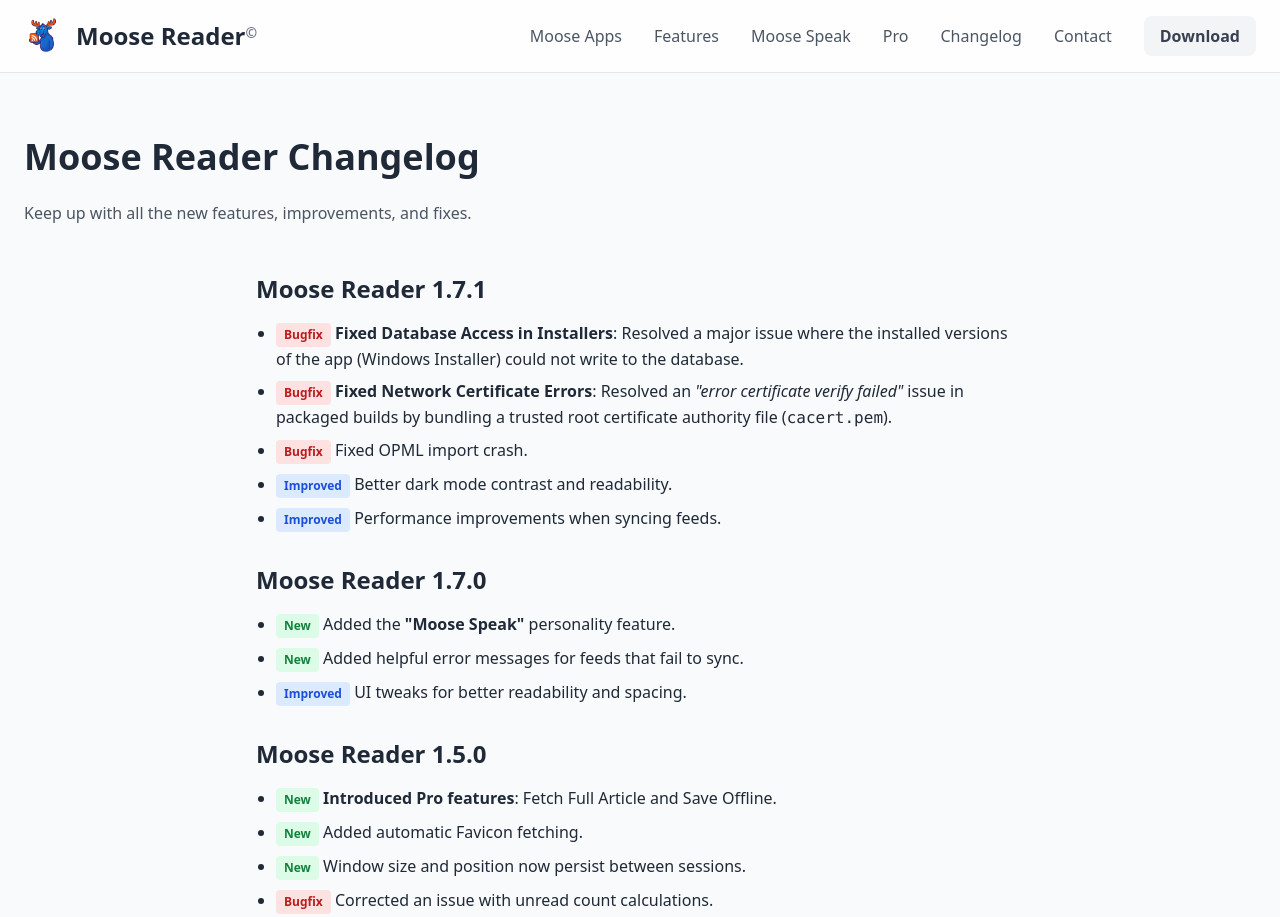
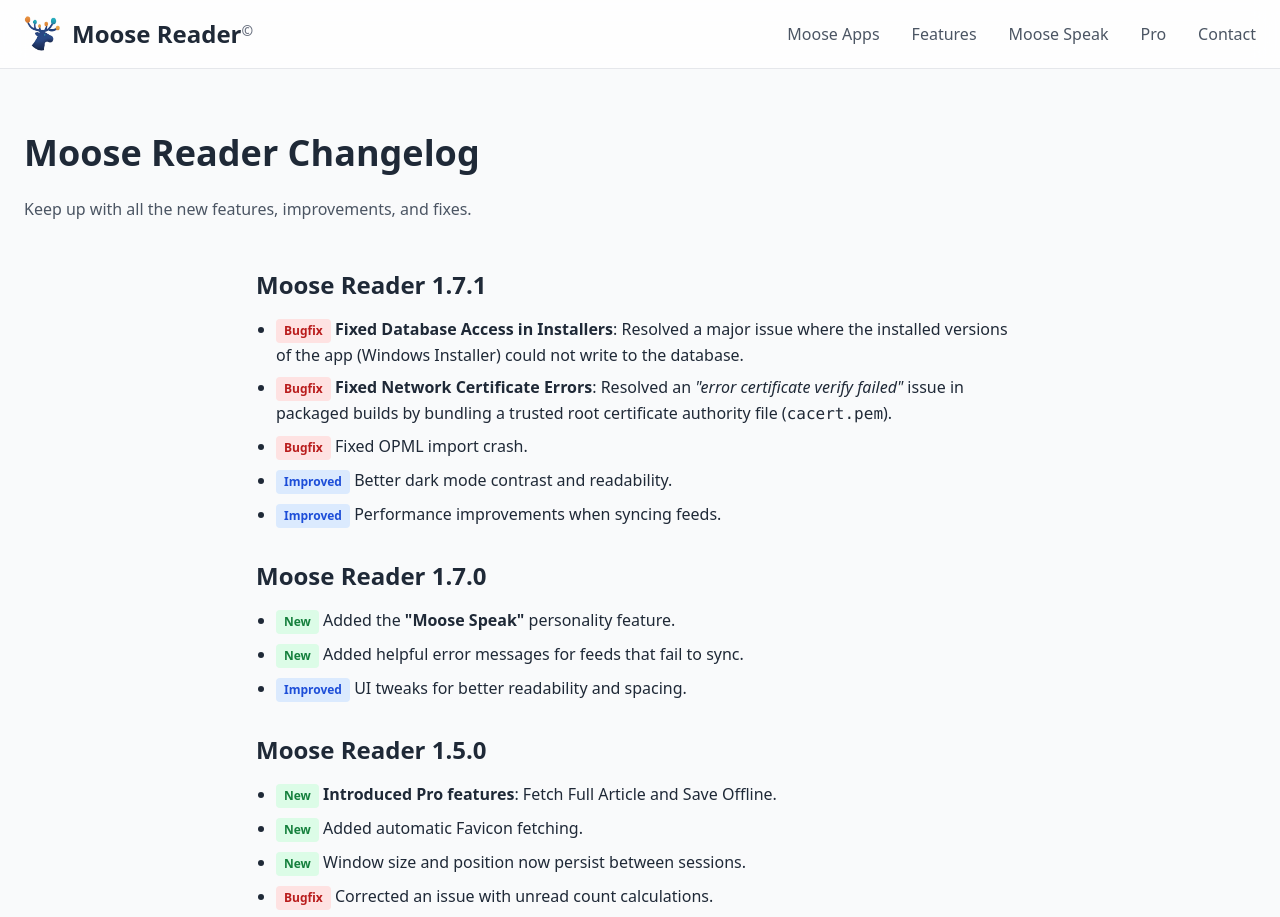
Before and after one commit to vplsh7/vplsh7.github.io, an Astro site: page /moose-reader-changelog in a window 1280 px wide. Shown: the top 917 px of the page. Built offline with nearby package versions, Linux system fonts and the light colour scheme; Astro itself is replaced by a stand-in of ours.

Commit message:
Update moose-reader-changelog.astro

```diff
--- a/src/pages/moose-reader-changelog.astro
+++ b/src/pages/moose-reader-changelog.astro
@@ -1,34 +1,33 @@
 ---
-import ReaderChangelog100 from "../content/changelog/reader/reader-1.0.0.astro";
-import ReaderChangelog150 from "../content/changelog/reader/reader-1.5.0.astro";
 import ReaderChangelog170 from "../content/changelog/reader/reader-1.7.0.astro";
 import ReaderChangelog171 from "../content/changelog/reader/reader-1.7.1.astro";
+import ReaderChangelog150 from "../content/changelog/reader/reader-1.5.0.astro";
+import ReaderChangelog100 from "../content/changelog/reader/reader-1.0.0.astro";
 ---
 
 <html lang="en">
   <head>
     <meta charset="UTF-8" />
     <title>Moose Reader Changelog</title>
-    <link rel="icon" type="image/png" href="/images/logo_reader.png" />
+    <link rel="icon" type="image/png" href="/images/logo.png" />
   </head>
+  <body class="bg-gray-50 text-gray-800 font-inter">
 
-	<!-- Header -->
+    <!-- ✅ Responsive Header -->
     <header class="bg-white/80 backdrop-blur-md sticky top-0 z-50 border-b border-gray-200">
       <div class="container mx-auto px-6 py-4 flex justify-between items-center">
         <div class="flex items-center space-x-3">
-	        <img src="/images/logo_reader.png" alt="Moose Reader Logo" class="h-10 w-10">
-	        <span class="text-2xl font-bold text-gray-800">
-	          Moose Reader<sup class="text-sm text-gray-500">&copy;</sup>
-	        </span>
+          <img src="/images/logo.png" alt="Moose Reader Logo" class="h-9 w-9" />
+          <span class="text-2xl font-bold text-gray-800">Moose Reader<sup class="text-sm text-gray-500">&copy;</sup></span>
         </div>
+
+        <!-- Desktop Nav -->
         <nav class="hidden md:flex items-center space-x-8">
           <a href="/index" class="text-gray-600 hover:text-moose-blue transition">Moose Apps</a>
-	        <a href="/moose-reader#features" class="text-gray-600 hover:text-moose-blue transition">Features</a>
-	        <a href="/moose-reader#moose-speak" class="text-gray-600 hover:text-moose-blue transition">Moose Speak</a>
-	        <a href="/moose-reader#pro" class="text-gray-600 hover:text-moose-blue transition">Pro</a>
-	        <a href="/moose-reader#changelog" class="text-gray-600 hover:text-moose-blue transition">Changelog</a>
-	        <a href="/moose-reader#contact" class="text-gray-600 hover:text-moose-blue transition">Contact</a>
-	        <a href="https://apps.microsoft.com/detail/9N2J8SGB10TJ" target="_blank" class="bg-gray-100 hover:bg-gray-200 text-gray-700 font-semibold py-2 px-4 rounded-lg transition">Download</a>
+          <a href="/moose-reader/#features" class="text-gray-600 hover:text-moose-blue transition">Features</a>
+          <a href="/moose-reader/#moose-speak" class="text-gray-600 hover:text-moose-blue transition">Moose Speak</a>
+          <a href="/moose-reader/#pro" class="text-gray-600 hover:text-moose-blue transition">Pro</a>
+          <a href="/moose-reader/#contact" class="text-gray-600 hover:text-moose-blue transition">Contact</a>
         </nav>
 
         <!-- Mobile Hamburger -->
@@ -46,29 +45,15 @@
         <a href="/moose-reader/#features" class="block text-gray-700 hover:text-moose-blue">Features</a>
         <a href="/moose-reader/#moose-speak" class="block text-gray-700 hover:text-moose-blue">Moose Speak</a>
         <a href="/moose-reader/#pro" class="block text-gray-700 hover:text-moose-blue">Pro</a>
-		    <a href="/moose-reader/#changelog" class="block text-gray-700 hover:text-moose-blue">Changelog</a>
         <a href="/moose-reader/#contact" class="block text-gray-700 hover:text-moose-blue">Contact</a>
-		    <a href="https://apps.microsoft.com/detail/9N2J8SGB10TJ"
-		       target="_blank"
-		       class="block bg-gray-100 hover:bg-gray-200 text-gray-700 font-semibold py-2 px-4 rounded-lg transition">
-		      Download
-		    </a>
       </div>
     </header>
 
-	<!-- Mobile Menu Script-->
-	<script>
-	  document.getElementById("reader-menu-button").addEventListener("click", () => {
-	    document.getElementById("reader-menu").classList.toggle("hidden");
-	  });
-	</script>
-
-  <body class="bg-gray-50 text-gray-800 font-inter">
+    <!-- ✅ Main Changelog Content -->
     <main class="container mx-auto px-6 py-16">
       <h1 class="text-4xl font-bold mb-6">Moose Reader Changelog</h1>
-      <p class="mb-12 text-gray-600">
-        Keep up with all the new features, improvements, and fixes.
-      </p>
+      <p class="mb-12 text-gray-600">Keep up with all the new features, improvements, and fixes.</p>
+
       <div class="max-w-3xl mx-auto space-y-8">
         <ReaderChangelog171 />
         <ReaderChangelog170 />
@@ -76,5 +61,12 @@
         <ReaderChangelog100 />
       </div>
     </main>
+
+    <!-- ✅ Toggle Script -->
+    <script>
+      document.getElementById("reader-menu-button").addEventListener("click", () => {
+        document.getElementById("reader-menu").classList.toggle("hidden");
+      });
+    </script>
   </body>
 </html>
```
Lines whose indentation alone changed are shown as unchanged.
